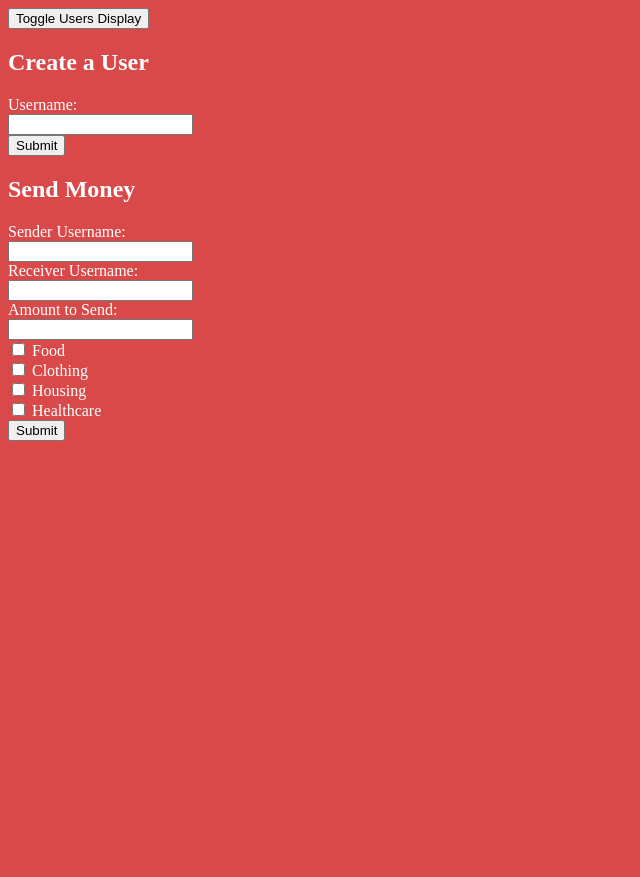
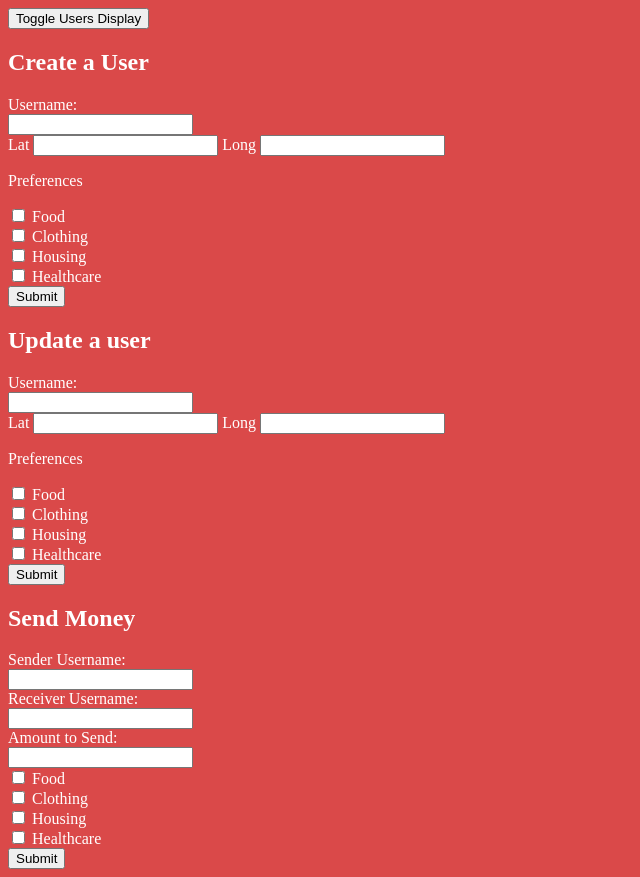
Before and after one commit to rjchee/Impact-web, a Flask app: page /admin in a window 1280 px wide. Shown: the whole page, without its empty margins (0-640 px from the left). Before the commit the page ends 441 px from the top, so only its background shows below. Run offline with Flask 2, Linux system fonts and the light colour scheme; some libraries are stand-ins or nearby versions.

Commit message:
Add preferences to user profile

```diff
--- a/templates/admin.html
+++ b/templates/admin.html
@@ -18,6 +18,8 @@
 <div id="users" style="display: none">
   {% for user in users %}
   <h1>{{ user.username }}</h1>
+  <h2>({{ user.lat }}, {{ user.lng }})</h2>
+  <h2>Preferences: {{ user.preferences }}</h2>
   <table id="{{ user.username }}-table">
     <tr>
       <th style="text-align: left">Categories</th>
@@ -96,6 +98,64 @@
     <input type="text" name="username">
   </label>
   <br>
+  <label>Lat
+    <input type="text" name="lat">
+  </label>
+  <label>Long
+    <input type="text" name="lng">
+  </label>
+  <br>
+  <p>Preferences</p>
+  <div>
+    <input type="checkbox" id="food" name="categories" value="Food">
+    <label for="food">Food</label>
+  </div>
+  <div>
+    <input type="checkbox" id="clothing" name="categories" value="Clothing">
+    <label for="clothing">Clothing</label>
+  </div>
+  <div>
+    <input type="checkbox" id="housing" name="categories" value="Housing">
+    <label for="housing">Housing</label>
+  </div>
+  <div>
+    <input type="checkbox" id="healthcare" name="categories" value="Healthcare">
+    <label for="healthcare">Healthcare</label>
+  </div>
+  <input type="submit">
+</form>
+
+<h2>Update a user</h2>
+<form id="update_user" action="/api/user/edit" method="POST">
+  <label>Username:
+    <br>
+    <input type="text" name="username">
+  </label>
+  <br>
+  <label>Lat
+    <input type="text" name="lat">
+  </label>
+  <label>Long
+    <input type="text" name="lng">
+  </label>
+  <br>
+  <p>Preferences</p>
+  <div>
+    <input type="checkbox" id="food" name="categories" value="Food">
+    <label for="food">Food</label>
+  </div>
+  <div>
+    <input type="checkbox" id="clothing" name="categories" value="Clothing">
+    <label for="clothing">Clothing</label>
+  </div>
+  <div>
+    <input type="checkbox" id="housing" name="categories" value="Housing">
+    <label for="housing">Housing</label>
+  </div>
+  <div>
+    <input type="checkbox" id="healthcare" name="categories" value="Healthcare">
+    <label for="healthcare">Healthcare</label>
+  </div>
   <input type="submit">
 </form>
 
--- a/views.py
+++ b/views.py
@@ -25,12 +25,43 @@ def create_user():
     username = request.form.get('username')
     if not username:
         return error('no username specified')
+    lat = request.form.get('lat')
+    lng = request.form.get('lng')
+    prefs = request.form.getlist('categories')
+    preflist = Category.query.filter(Category.name.in_(prefs)).all()
     try:
-        db.session.add(User(username))
+        user = User(username)
+        if lat:
+            user.lat = lat
+        if lng:
+            user.lng = lng
+        user.preferences = preflist
+        db.session.add(user)
         db.session.commit()
         return jsonify({'success': True})
     except:
         return error('the username already exists')
+
+@app.route('/api/user/edit', methods=['POST'])
+def edit_user():
+    username = request.form.get('username')
+    if not username:
+        return error('no username specified')
+    user = User.query.filter_by(username=username).first()
+    if user is None:
+        return error('no user "{}" found'.format(username))
+    lat = request.form.get('lat')
+    lng = request.form.get('lng')
+    if lat:
+        user.lat = lat
+    if lng:
+        user.lng = lng
+    prefs = request.form.getlist('categories')
+    if prefs:
+        user.preferences = Category.query.filter(Category.name.in_(prefs)).all()
+    db.session.add(user)
+    db.session.commit()
+    return jsonify({'success': True})
 
 @app.route('/api/user/donate', methods=['POST'])
 def donate_money():
@@ -91,12 +122,20 @@ def get_account(username):
             'value': float(e.value)
         })
     sent_donations = consolidate_donations(user.sent_donations)
-    print(user.sent_donations, sent_donations)
     received_donations = consolidate_donations(user.received_donations)
-    print(user.received_donations, received_donations)
     result = {'success': True, 'balance': balance, 'sent_donations_breakdown': sent_donations, 'received_donations_breakdown': received_donations}
     return jsonify(result)
 
+@app.route('/api/users/', methods=['GET'])
+def get_users():
+    users = User.query.all()
+    results = []
+    for u in users:
+        sent_donations = consolidate_donations(u.sent_donations)
+        received_donations = consolidate_donations(u.received_donations)
+        obj = {'sent_donations_breakdown': sent_donations, 'received_donations_breakdown': received_donations}
+        results.append(obj)
+    return jsonify({'success': True, 'users': results})
 
 # Admin functions
 
```
Also changed, not shown: migrations/versions/0e720768c82a_.py (added, +34 -0 lines), models.py (+14 -1 lines).
